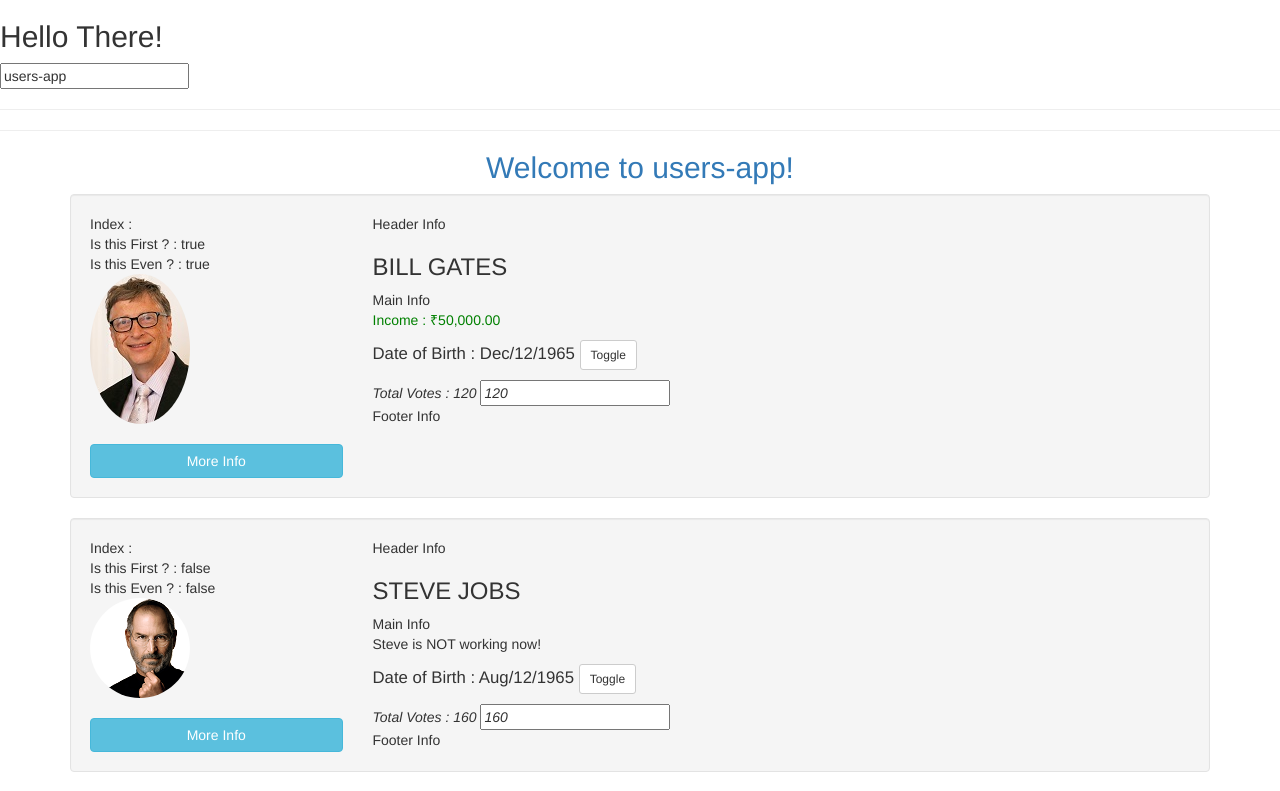
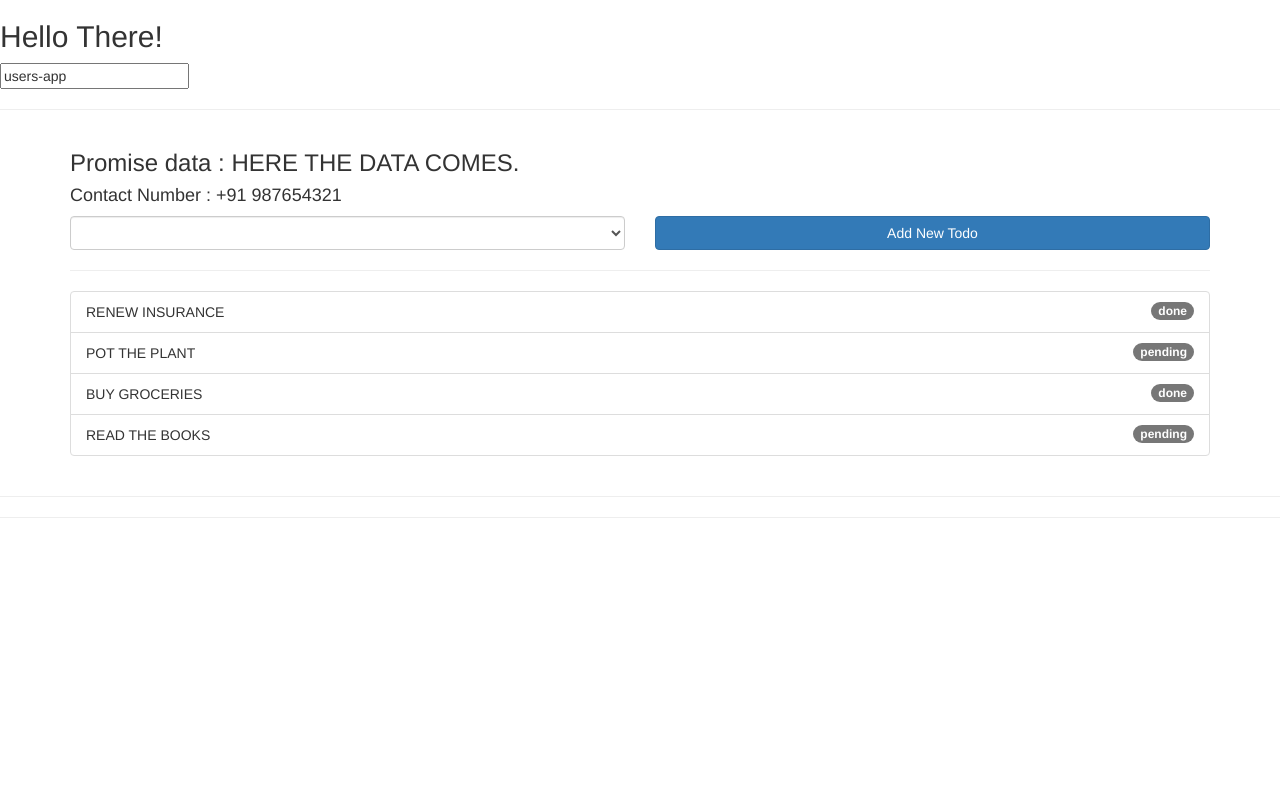
Before and after one commit to synergy2411/everi-users-app, an Angular app: page / in a window 1280 px wide. Shown: the top 791 px of the page. Built offline with nearby package versions, Linux system fonts and the light colour scheme.

Commit message:
pipes added

```diff
--- a/src/app/app.component.html
+++ b/src/app/app.component.html
@@ -4,6 +4,9 @@
 <hr>
 <!-- <app-login></app-login> -->
 <!-- <app-register></app-register> -->
+
+<app-pipe-demo></app-pipe-demo>
+
 <hr>
 
-<app-users [title] = "title"></app-users>
+<!-- <app-users [title] = "title"></app-users> -->
--- /dev/null
+++ b/src/app/pipes/country-code.pipe.ts
@@ -0,0 +1,16 @@
+import { Pipe, PipeTransform } from '@angular/core';
+
+@Pipe({
+  name: 'countrycode'
+})
+export class CountryCodePipe implements PipeTransform {
+  transform(value: any, code: string) {
+    switch (code) {
+      case 'US': return '+1 ' + value
+      case 'AUS': return '+18 ' + value
+      case 'CAD': return '+21 ' + value
+      case 'IND': return '+91 ' + value
+      default: return '+91 ' + value
+    }
+  }
+}
--- /dev/null
+++ b/src/app/pipes/filter.pipe.ts
@@ -0,0 +1,25 @@
+import { Pipe, PipeTransform } from '@angular/core';
+
+@Pipe({
+  name: 'filter',
+  pure: false
+})
+export class FilterPipe implements PipeTransform {
+
+  transform(value: any, filteredStatus: string) {
+    console.log("[TRANSFORM]")
+    if (filteredStatus === "") {
+      return value;
+    }
+
+    let resultArr = [];
+    for (let todo of value) {
+      if (todo['status'] === filteredStatus) {
+        resultArr.push(todo);
+      }
+    }
+    return resultArr;
+
+  }
+
+}
--- /dev/null
+++ b/src/app/pipes/pipe-demo.component.html
@@ -0,0 +1,29 @@
+<div class="container">
+  <h3> Promise data : {{ promise | async | uppercase }}</h3>
+
+  <h4>Contact Number : {{ contact_no | countrycode }} </h4>
+
+  <div class="row">
+    <div class="col-md-6 col-sm-6 col-xs-6">
+      <select class="form-control"
+        [(ngModel)] = "filteredStatus">
+        <option value="done">Done</option>
+        <option value="pending">Pending</option>
+      </select>
+    </div>
+    <div class="col-md-6 col-sm-6 col-xs-6">
+      <button class="btn btn-block btn-primary" (click) = "onAddNewTodo()">
+        Add New Todo
+      </button>
+    </div>
+  </div>
+  <hr>
+  <ul class="list-unstyled list-group">
+    <li class="list-group-item"
+      *ngFor="let todo of todos | filter : filteredStatus">
+      {{ todo.label | uppercase }}
+      <span class="badge"> {{todo.status  }} </span>
+    </li>
+  </ul>
+
+</div>
--- /dev/null
+++ b/src/app/pipes/pipe-demo.component.ts
@@ -0,0 +1,36 @@
+import { Component } from "@angular/core";
+
+@Component({
+  selector : 'app-pipe-demo',
+  templateUrl : './pipe-demo.component.html'
+})
+
+export class PipeDemoComponent{
+  promise = new Promise((resolve, reject)=>{
+    setTimeout(()=>{
+      resolve("Here the data comes.")
+    }, 3000);
+  })
+
+  contact_no  = 987654321;
+
+  filteredStatus = "";
+  todos = [{
+    label : 'Renew insurance',
+    status : 'done'
+  },{
+    label : 'pot the plant',
+    status : 'pending'
+  },{
+    label : 'buy groceries',
+    status : 'done'
+  },{
+    label : 'read the books',
+    status : 'pending'
+  }]
+
+  onAddNewTodo(){
+    this.todos.push({label : 'New Item' , status : 'pending'});
+  }
+
+}
```
Also changed, not shown: src/app/app.module.ts (+7 -1 lines), 1 other file (tests, documents, lock files or other folders).
